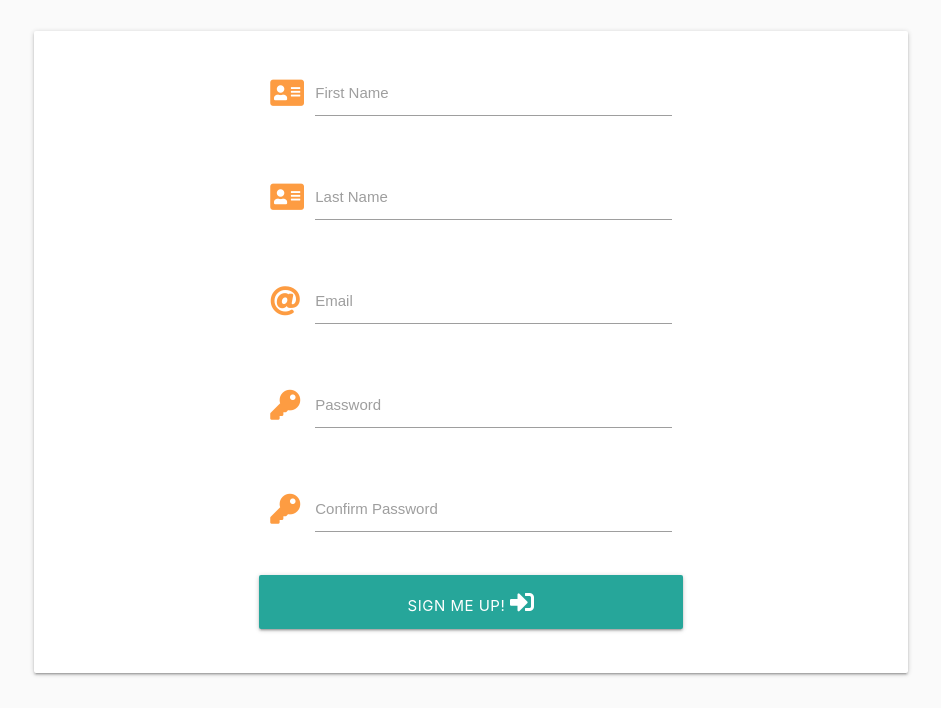
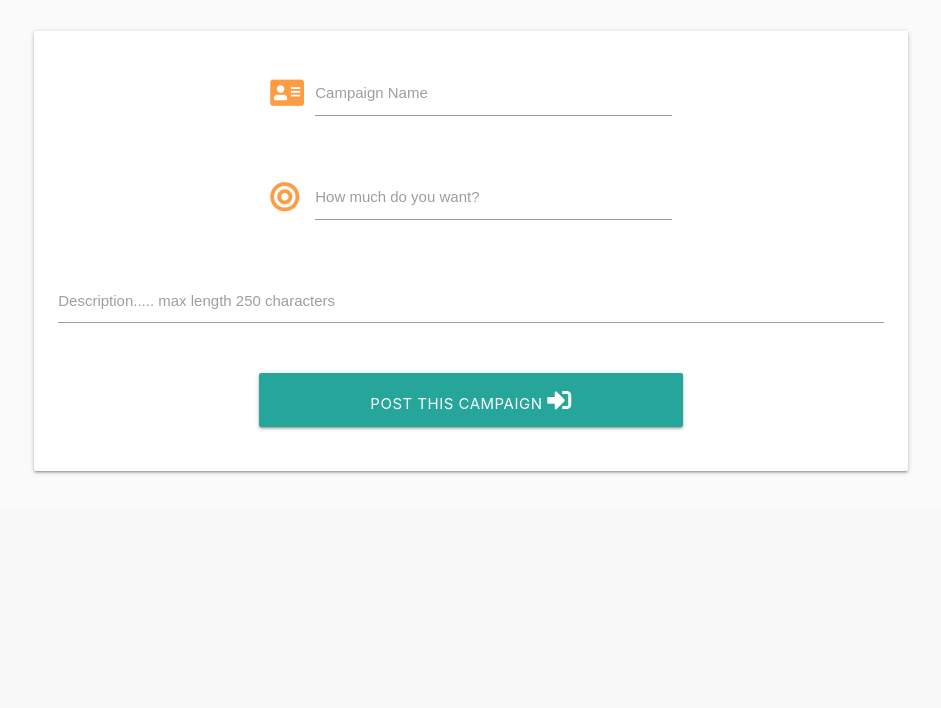
Before and after one commit to Code-Institute-Submissions/josephWoodland-MS3-campaign-DB_OctResub, a Flask app: template templates/create_campaign.html in a window 1280 px wide. Shown: the part 341-1049 px from the top of the page, without its empty margins (169-1110 px from the left). After the commit the page ends 815 px from the top, so only its background shows below. Run offline with Flask 2, Linux system fonts and the light colour scheme; the template is opened without the code that fills it, so the values that code supplies are empty; some libraries are stand-ins or nearby versions.

Commit message:
Create a campaign function complete

```diff
--- a/app.py
+++ b/app.py
@@ -1,13 +1,11 @@
-from crypt import methods
 import os
-import profile
-from unicodedata import name
 from flask import (
     Flask, flash, render_template,
     redirect, request, session, url_for)
 from flask_pymongo import PyMongo
 from bson.objectid import ObjectId
-from werkzeug.security import generate_password_hash, check_password_hash
+from werkzeug.security import (
+    generate_password_hash, check_password_hash)
 
 if os.path.exists("env.py"):
     import env
@@ -84,7 +82,7 @@ def register():
         flash('Registered Welcome to the app!!')
         return redirect( url_for("profile", user=session["user"]))
 
-    return render_template("/register.html")
+    return render_template("register.html")
 
 
 @app.route("/campaigns/<campaign_id>", methods=["GET","POST"])
@@ -99,7 +97,7 @@ def campaign_view(campaign_id):
 def profile(user):
     user = mongo.db.users.find_one({ "email": session['user'] })
     if session['user']:
-        return render_template("/profile.html", user=user)
+        return render_template("profile.html", user=user)
 
     return redirect(url_for("signin"))
 
@@ -127,14 +125,40 @@ def add_credits(user):
 
     return redirect(url_for("profile", user=user))
 
+
 @app.route("/user_campaigns/<user>")
 def user_campaigns(user):
     user = mongo.db.users.find_one({ "email": session['user'] })
-    user_id = user["_id"]
+    user_id = str(user["_id"])
     campaigns = list(mongo.db.campaigns.find( { "creator_id" : user_id } ))
-    print (campaigns)
+    print(campaigns)
     return render_template('user_campaigns.html', user=user, campaigns=campaigns)
 
+
+@app.route("/create_campaign", methods=["GET","POST"])
+def create_campaign():
+
+    if request.method == "POST":
+        user = mongo.db.users.find_one({ "email": session['user'] })
+        user_id = str(user["_id"])
+
+        new_campaign = {
+            "name": request.form.get("name"),
+            "description":request.form.get("description"),
+            "target_amount":request.form.get("target"),
+            "current_amount": 0,
+            "percentage_complete": 0,
+            "creator_id": user_id,
+        }
+
+        mongo.db.campaigns.insert_one(new_campaign)
+        flash('You have added a new campaign')
+
+        campaigns = list(mongo.db.campaigns.find( { "creator_id" : "612526b069a8895a6b55c3b0" } ))
+        print(campaigns)
+        return render_template('user_campaigns.html', user=user, campaigns=campaigns)
+
+    return render_template("create_campaign.html")
 
 
 if __name__ == "__main__":
--- a/templates/create_campaign.html
+++ b/templates/create_campaign.html
@@ -2,86 +2,61 @@
 
 <h1 class="header-color center-align">Sign Up</h1>
 <div class="row">
-  <form class="col s12 m12" method="POST" action="{{ url_for('create_campaing')}}">
+  <form
+    class="col s12 m12"
+    method="POST"
+    action="{{ url_for('create_campaign') }}"
+  >
     <div class="card-panel">
-      <!-- username -->
+      <!-- campaign name -->
       <div class="row">
         <div class="input-field col s12 l6 offset-l3">
           <i class="fas fa-address-card prefix primary-color"></i>
           <input
-            id="first_name"
-            name="first_name"
+            id="name"
+            name="name"
             minlength="3"
             type="text"
             class="validate"
             required
           />
-          <label for="first_name">First Name</label>
+          <label for="name">Campaign Name</label>
         </div>
       </div>
-      <!-- username -->
+      <!-- Target amount -->
       <div class="row">
         <div class="input-field col s12 l6 offset-l3">
-          <i class="fas fa-address-card prefix primary-color"></i>
+          <i class="fas fa-bullseye prefix primary-color"></i>
           <input
-            id="last_name"
-            name="last_name"
-            type="text"
+            id="target"
+            name="target"
             minlength="3"
+            type="number"
             class="validate"
+            pattern="[0-9.]+"
             required
           />
-          <label for="last_name">Last Name</label>
+          <label for="target">How much do you want? </label>
         </div>
       </div>
-      <!-- email -->
+      <!-- description -->
       <div class="row">
-        <div class="input-field col s12 l6 offset-l3">
-          <i class="fas fa-at prefix primary-color"></i>
-          <input
-            id="email"
-            name="email"
-            minlength="3"
-            type="email"
-            class="validate"
-            required
-          />
-          <label for="email">Email</label>
-        </div>
-      </div>
-      <!-- password -->
-      <div class="row">
-        <div class="input-field col s12 l6 offset-l3">
-          <i class="fas fa-key prefix primary-color"></i>
-          <input
-            id="password"
-            type="password"
-            name="password"
-            minlength="3"
-            class="validate"
-            required
-          />
-          <label for="password">Password</label>
-        </div>
-      </div>
-      <!-- password -->
-      <div class="row">
-        <div class="input-field col s12 l6 offset-l3">
-          <i class="fas fa-key prefix primary-color"></i>
-          <input
-            id="confirm_password"
-            type="password"
-            name="confirm_password"
-            class="validate"
-            required
-          />
-          <label for="confirm_password">Confirm Password</label>
+        <div class="input-field col s12">
+          <textarea
+            id="description"
+            name="description"
+            maxlength="250"
+            class="materialize-textarea"
+          ></textarea>
+          <label for="description"
+            >Description..... max length 250 characters</label
+          >
         </div>
       </div>
       <!-- submit -->
       <div class="row">
         <button type="submit" class="col s12 m6 btn-large offset-m3">
-          Sign me up! <i class="fas fa-sign-in-alt"></i>
+          Post this campaign <i class="fas fa-sign-in-alt"></i>
         </button>
       </div>
     </div>
```
Also changed, not shown: templates/user_campaigns.html (+5 -3 lines).
